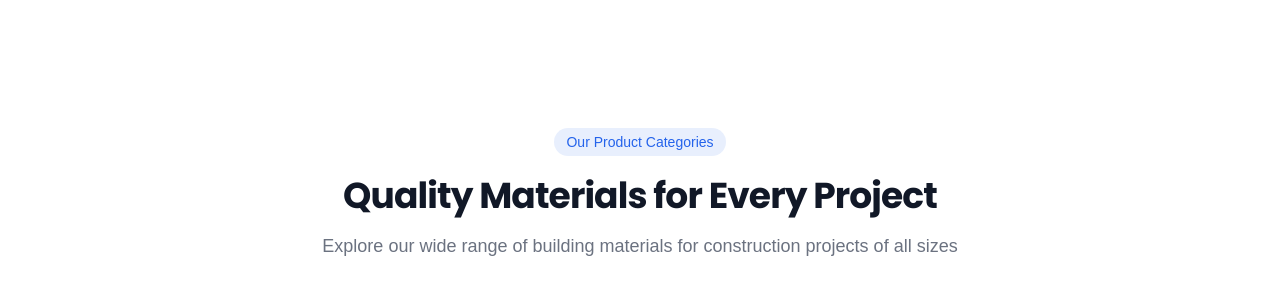
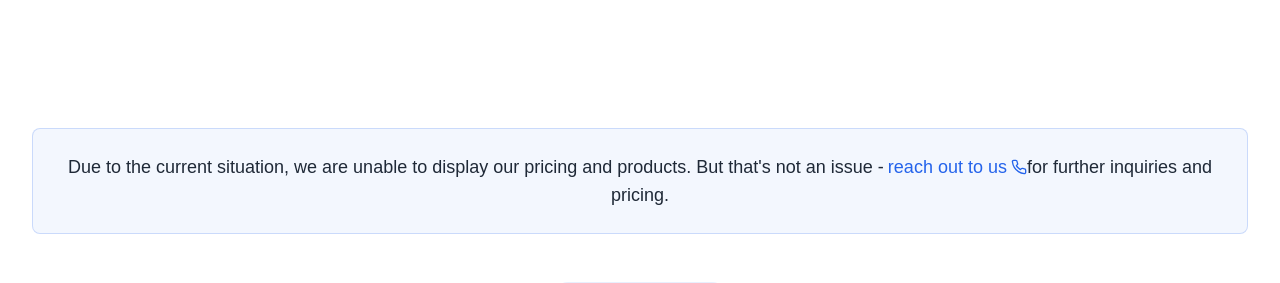
Before and after one commit to WilliamsChukwuma/great-c-nwogbunka, a React (Vite) app: page / in a window 1280 px wide. Shown: the part 800-1083 px from the top of the page. Built offline with nearby package versions, Linux system fonts and the light colour scheme.

Commit message:
Add notice about pricing
Adds a notice to inform users that pricing and products are temporarily unavailable due to the current situation, and encourages them to contact the company for inquiries.

```diff
--- a/src/components/ui/product-categories.tsx
+++ b/src/components/ui/product-categories.tsx
@@ -1,6 +1,6 @@
 
 import { useState, useRef, useEffect } from 'react';
-import { ArrowRight } from 'lucide-react';
+import { ArrowRight, Phone } from 'lucide-react';
 import { Button } from './button';
 
 interface Category {
@@ -93,6 +93,23 @@ const ProductCategories = () => {
   return (
     <div id="products" ref={sectionRef} className="bg-white py-24 sm:py-32">
       <div className="container mx-auto px-4 sm:px-6 lg:px-8">
+        <div
+          className={`mb-12 p-6 rounded-lg border border-primary/20 bg-primary/5 text-center transition-all duration-700 ${
+            isVisible ? 'opacity-100 transform-none' : 'opacity-0 translate-y-6'
+          }`}
+        >
+          <p className="text-gray-800 text-lg">
+            Due to the current situation, we are unable to display our pricing and products. But that's not an issue -
+            <a
+              href="#contact"
+              className="inline-flex items-center font-medium text-primary hover:underline focus:outline-none focus:ring-2 focus:ring-primary/20 focus:ring-offset-2 rounded ml-1"
+            >
+              reach out to us <Phone className="ml-1 h-4 w-4" />
+            </a>
+            for further inquiries and pricing.
+          </p>
+        </div>
+
         <div className="text-center max-w-2xl mx-auto mb-12 sm:mb-20">
           <p className="inline-block px-3 py-1 text-sm font-medium bg-primary/10 text-primary rounded-full mb-5">
             Our Product Categories
```
